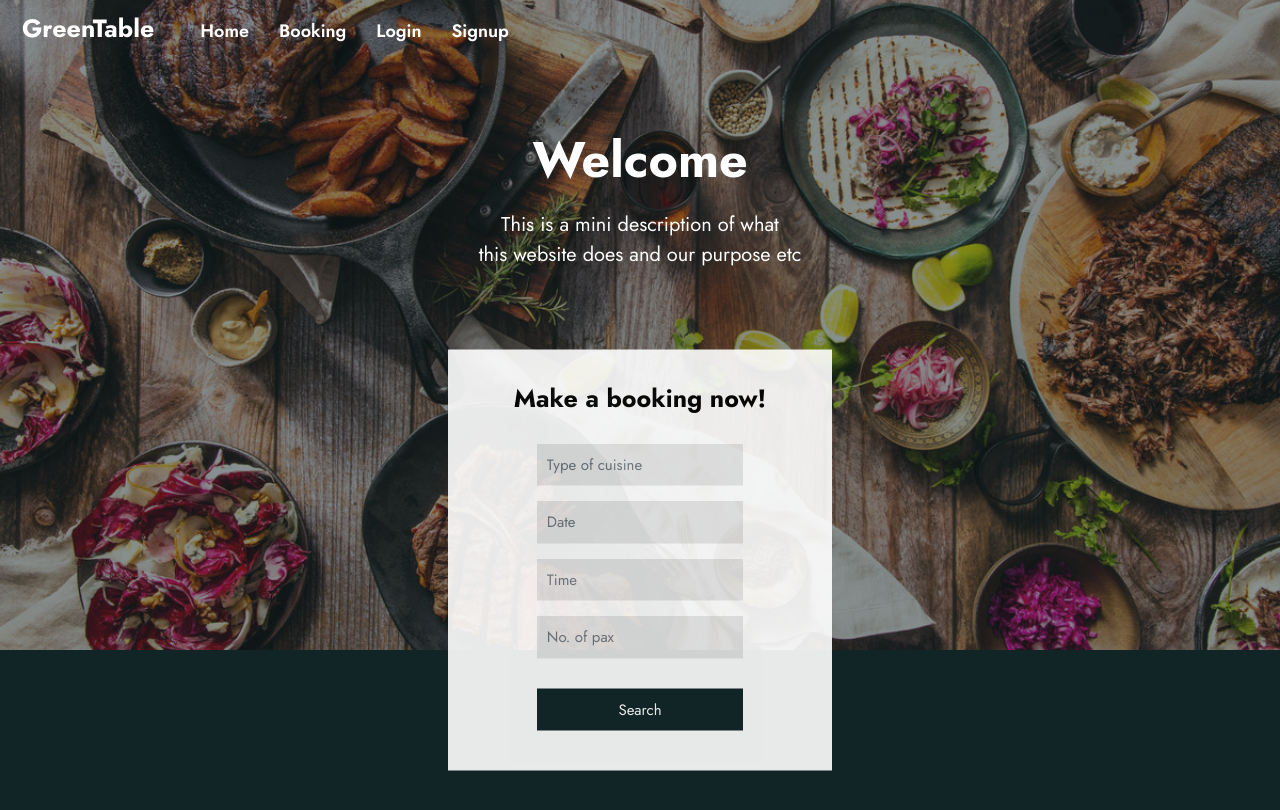
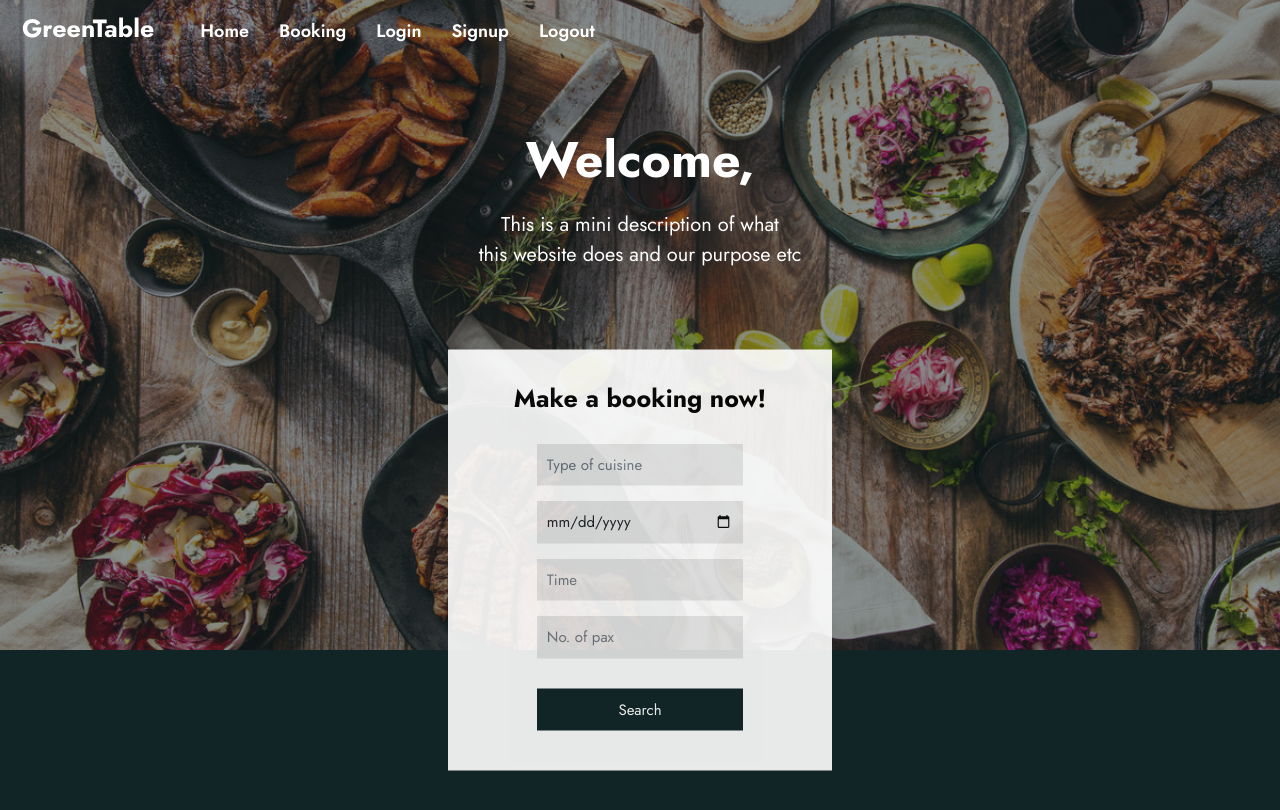
Before and after one commit to nickyex2/GreenTable, a React (Create React App) app in the folder frontend/: page / in a window 1280 px wide. Shown: the top 810 px of the page. Built offline with nearby package versions, Linux system fonts and the light colour scheme; no server answers.

Commit message:
local storage

```diff
--- a/frontend/package.json
+++ b/frontend/package.json
@@ -13,7 +13,8 @@
     "react-dom": "^18.2.0",
     "react-router-dom": "^6.2.1",
     "react-scripts": "5.0.1",
-    "web-vitals": "^2.1.4"
+    "web-vitals": "^2.1.4",
+    "react-storage-complete": "^1.0.0"
   },
   "scripts": {
     "start": "react-scripts start",
--- a/frontend/src/App.js
+++ b/frontend/src/App.js
@@ -5,7 +5,8 @@ import Navbar from './components/navbar';
 import Login from './pages/login';
 import Signup from './pages/signup';
 import Pdp from './pages/pdp';
-// import Confirmation from './pages/confirmation';
+import Confirmation from './pages/confirmation';
+import Logout from './pages/logout';
 // import Cancel from './pages/cancel';
 // import Checkout from './pages/checkout';
 // import Paid from './pages/pconfirm';
@@ -26,13 +27,10 @@ function App() {
         <Route path="/browse" element={<Browse/>}/>
         <Route path="/login" element={<Login/>}/>
         <Route path="/signup" element={<Signup/>}/>
+        <Route path="/logout" element={<Logout/>}/>
         <Route path="/pdp/:restaurant_name" element={<Pdp/>}/>
+        <Route path="/confirmation/:restaurant_name" element={<Confirmation/>}/>
       </Routes>
-      {/* <Home /> */}
-      {/* <Browse /> */}
-      {/* <Login /> */}
-      {/* <Signup /> */}
-      {/* <Pdp /> */}
       {/* <Confirmation /> */}
       {/* <Cancel /> */}
       {/* <Checkout /> */}
--- a/frontend/src/components/navbar.jsx
+++ b/frontend/src/components/navbar.jsx
@@ -2,11 +2,14 @@ import React from "react";
 import { useLocation } from "react-router-dom";
 
 function Navbar() {
-  const location = useLocation()
+    const location = useLocation()
 
     if(location.pathname === '/login' || location.pathname === '/signup') {
       return null
     }
+
+    var username = localStorage.getItem('name');
+
     return (
         <nav className="navbar">
         <div className="container-fluid">
@@ -16,6 +19,7 @@ function Navbar() {
             <a className="navbarlinks" href="/browse">Booking</a>
             <a className="navbarlinks" href="/login">Login</a>
             <a className="navbarlinks" href="/signup">Signup</a>
+            <a className="navbarlinks" href="/signup">Logout</a>
           </div>
           {/* <form class="d-flex" role="search">
             <input class="form-control me-2" type="search" placeholder="Search" aria-label="Search"/>
--- a/frontend/src/pages/home.jsx
+++ b/frontend/src/pages/home.jsx
@@ -2,12 +2,16 @@ import React from "react";
 import axios from "axios";
 import {useState, useEffect} from "react";
 import {Link} from "react-router-dom";
+import { useSessionStorage } from 'react-storage-complete';
 
 function Home() {
 
     const booking_url = "http://localhost:5002/catalog/all";
 
     const [data, setData] = useState([]);
+
+    // call out username from session storage
+    var username = localStorage.getItem('name');
 
     useEffect(() => {
         const all = async () => {
@@ -108,14 +112,14 @@ function Home() {
                 <img src={require('../images/home-banner.jpeg')} alt="" />
             </div>
             <div className="banner-text">
-                <h1>Welcome</h1>
+                <h1>Welcome, {username}</h1>
                 <p>This is a mini description of what<br/>this website does and our purpose etc</p>
             </div>
             <div className="searchbox">
                 <p>Make a booking now!</p>
                 <form className="search-form">
                     <input className="form-control" type="text" placeholder="Type of cuisine"/>
-                    <input className="form-control" type="text" placeholder="Date"/>
+                    <input className="form-control" type="date" placeholder="Date"/>
                     <input className="form-control" type="text" placeholder="Time"/>
                     <input className="form-control" type="select" placeholder="No. of pax"/>
                     <button type="submit" className="search-button">Search</button>
--- a/frontend/src/pages/login.jsx
+++ b/frontend/src/pages/login.jsx
@@ -2,7 +2,9 @@ import React from "react";
 
 // axios to make http requests to Customer API
 import axios from "axios";
-import {useRef} from "react";
+import {useRef, useState} from "react";
+
+import { useSessionStorage } from 'react-storage-complete';
 
 function Login() {
 
@@ -10,17 +12,22 @@ function Login() {
     const password = useRef("");
     const booking_url = "http://localhost:5001/customer/login";
 
+    localStorage.setItem('name', 'Guest')
+
+    function storeRedirect() {
+        localStorage.setItem('name', username.current.value)
+        window.location.href = "http://localhost:3000/";
+    }
+
     const handleSubmit = (e) => {
         e.preventDefault();
         const data = {
             customer_id: username.current.value,
             password: password.current.value
         };
-        console.log(data)
         axios.post(booking_url, data)
             .then((res) => {
-                console.log(res);
-                window.location.href = "http://localhost:3000/"
+                storeRedirect()
             })
             .catch((err) => {
                 console.log(err);
--- /dev/null
+++ b/frontend/src/pages/logout.jsx
@@ -0,0 +1,12 @@
+import React from "react";
+
+function Logout() {
+    localStorage.clear();
+    window.location.href = "/";
+    return (
+        <div class="logout">
+        </div>
+    );
+}
+
+export default Logout;
--- a/frontend/src/pages/pdp.jsx
+++ b/frontend/src/pages/pdp.jsx
@@ -1,7 +1,10 @@
 import React from "react";
 import axios from "axios";
-import {useParams} from "react-router-dom";
+import {useParams, useNavigate} from "react-router-dom";
 import {useState, useEffect} from "react";
+import {Link} from "react-router-dom";
+
+
 
 function Pdp() {
 
@@ -109,7 +112,9 @@ function Pdp() {
                                         <select>
                                             {renderTimes(chosenDate)}
                                         </select>
-                                        <button type="submit" className="search-button">Book Now</button>
+                                        <Link to={`/confirmation/${data._id}`}>
+                                            <button type="submit" className="search-button">Book Now</button>
+                                        </Link>
                                     </form>
                                 </div>
                             </div>
--- a/package.json
+++ b/package.json
@@ -2,7 +2,8 @@
   "dependencies": {
     "axios": "^1.3.4",
     "react-image-gallery": "^1.2.11",
-    "react-router": "^6.9.0"
+    "react-router": "^6.9.0",
+    "react-storage-complete": "^1.1.1"
   },
   "devDependencies": {
     "@types/react": "^18.0.28",
```
Also changed, not shown: frontend/src/images/logo.png (added), 1 other file (tests, documents, lock files or other folders).
